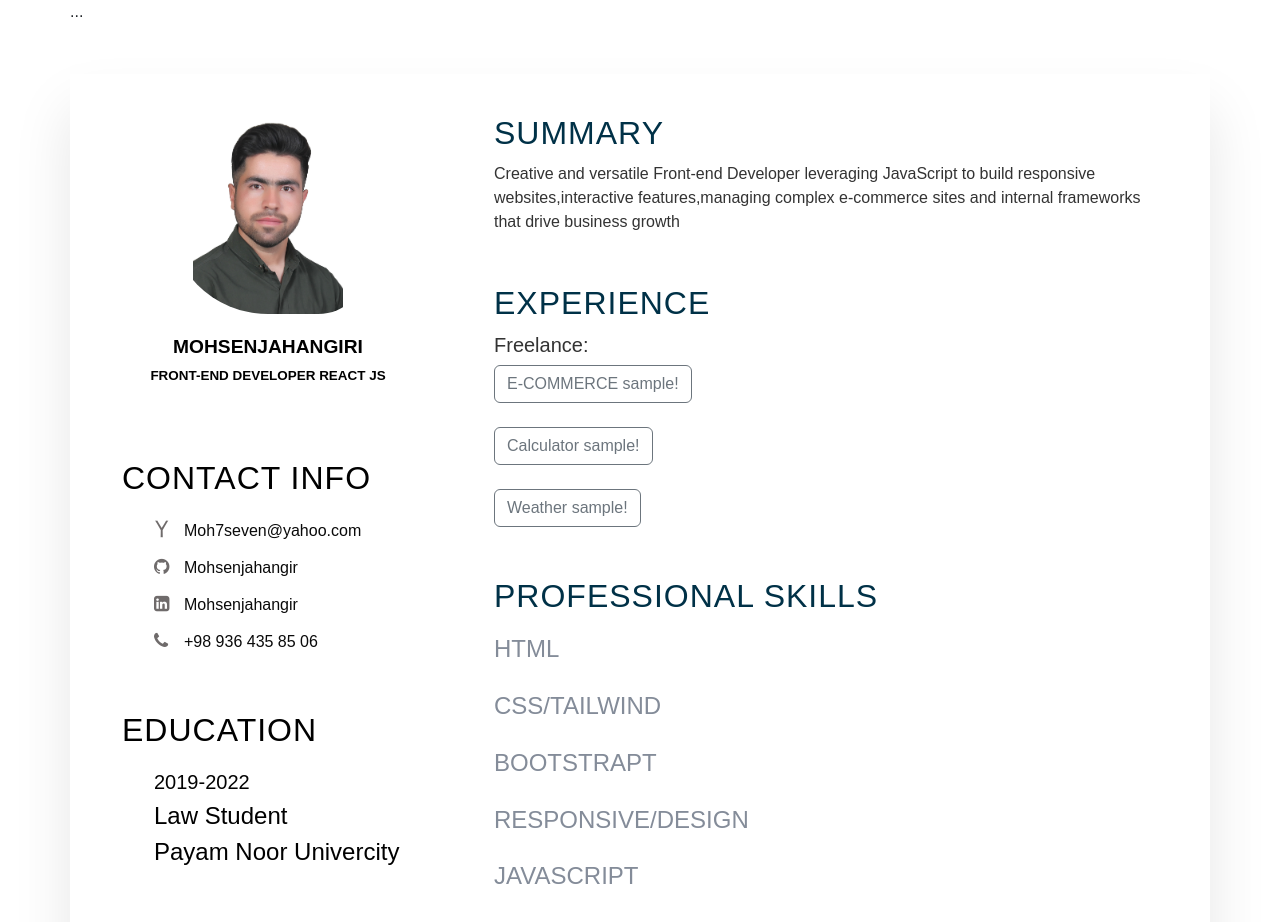
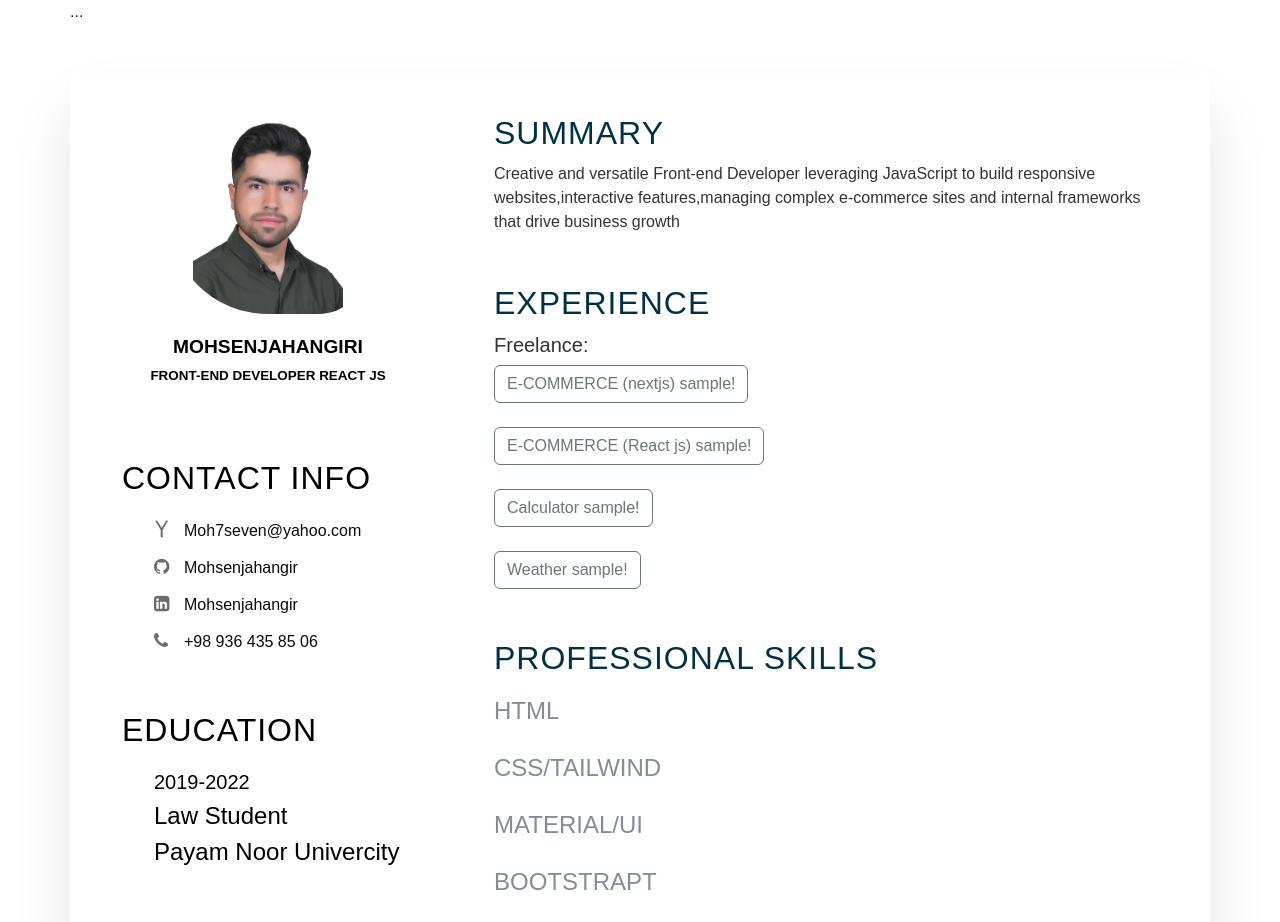
Before and after one commit to mohsenjahangir/resume, a React (Create React App) app: page / in a window 1280 px wide. Shown: the top 922 px of the page. Built offline with nearby package versions, Linux system fonts and the light colour scheme.

Commit message:
add matrial

```diff
--- a/src/App.js
+++ b/src/App.js
@@ -107,7 +107,8 @@ const App = () => {
             <h2 className="title2">experience</h2>
             <p>
               <h5 className="text-title">Freelance:</h5>
-              <a className="btn btn-outline-secondary" href="https://online-market-nine.vercel.app/">E-COMMERCE sample!</a ><br /><br />
+              <a className="btn btn-outline-secondary" href="https://commerce-nextjs-3f9t.vercel.app/">E-COMMERCE (nextjs) sample!</a ><br /><br />
+              <a className="btn btn-outline-secondary" href="https://online-market-nine.vercel.app/">E-COMMERCE (React js) sample!</a ><br /><br />
               <a className="btn btn-outline-secondary" href="https://calculator-mohsen.netlify.app/">Calculator sample!</a >
               <br /><br /><a className="btn btn-outline-secondary" href="https://mohsen-weather.netlify.app/">Weather sample!</a >
             </p>
@@ -124,6 +125,12 @@ const App = () => {
               </div>
               <div className="box">
                 <h4>css/Tailwind</h4>
+                <div className="percent2">
+                  <div style={{ width: "100%" }}></div>
+                </div>
+              </div>
+              <div className="box">
+                <h4>material/Ui</h4>
                 <div className="percent2">
                   <div style={{ width: "100%" }}></div>
                 </div>
```
